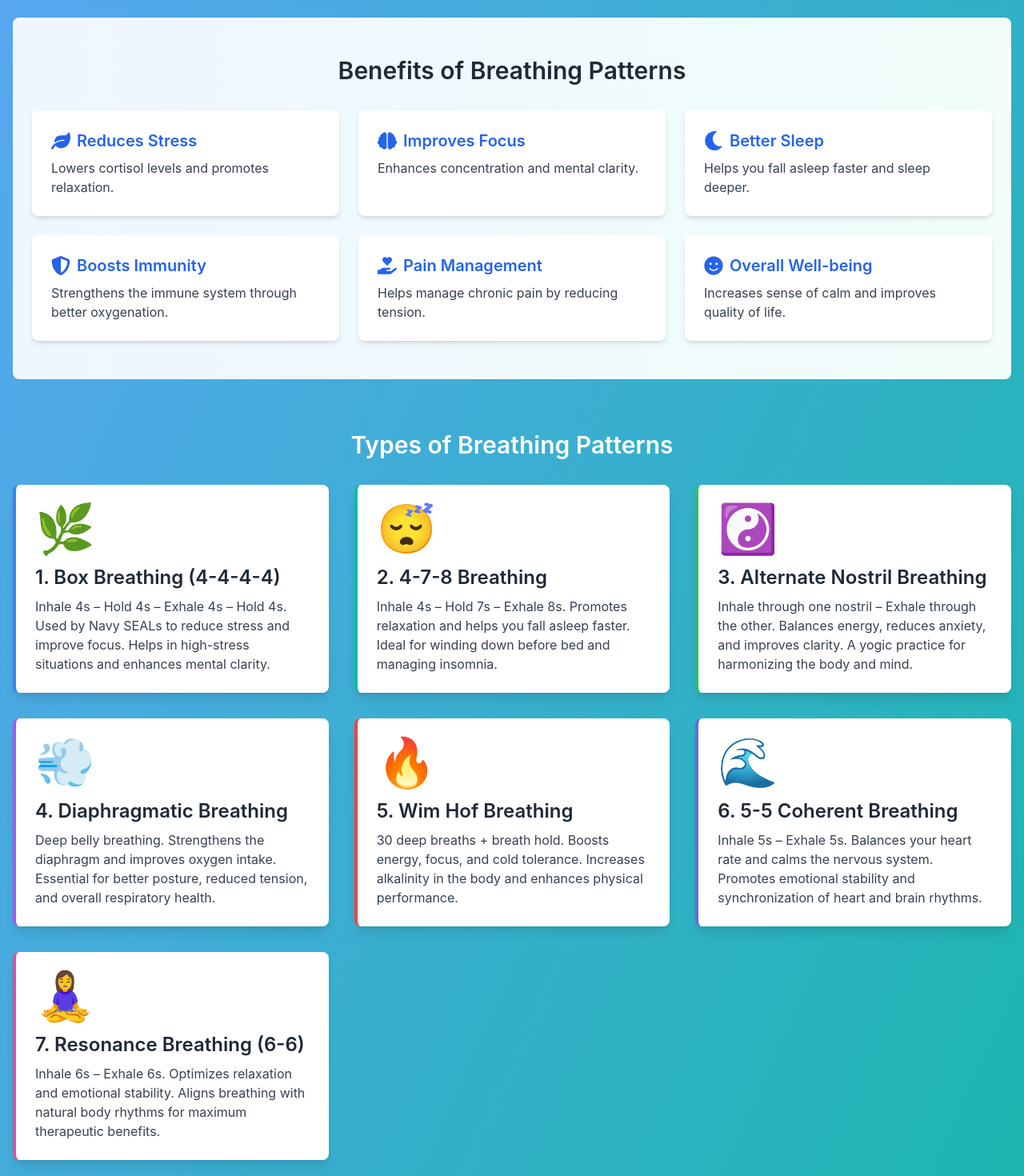
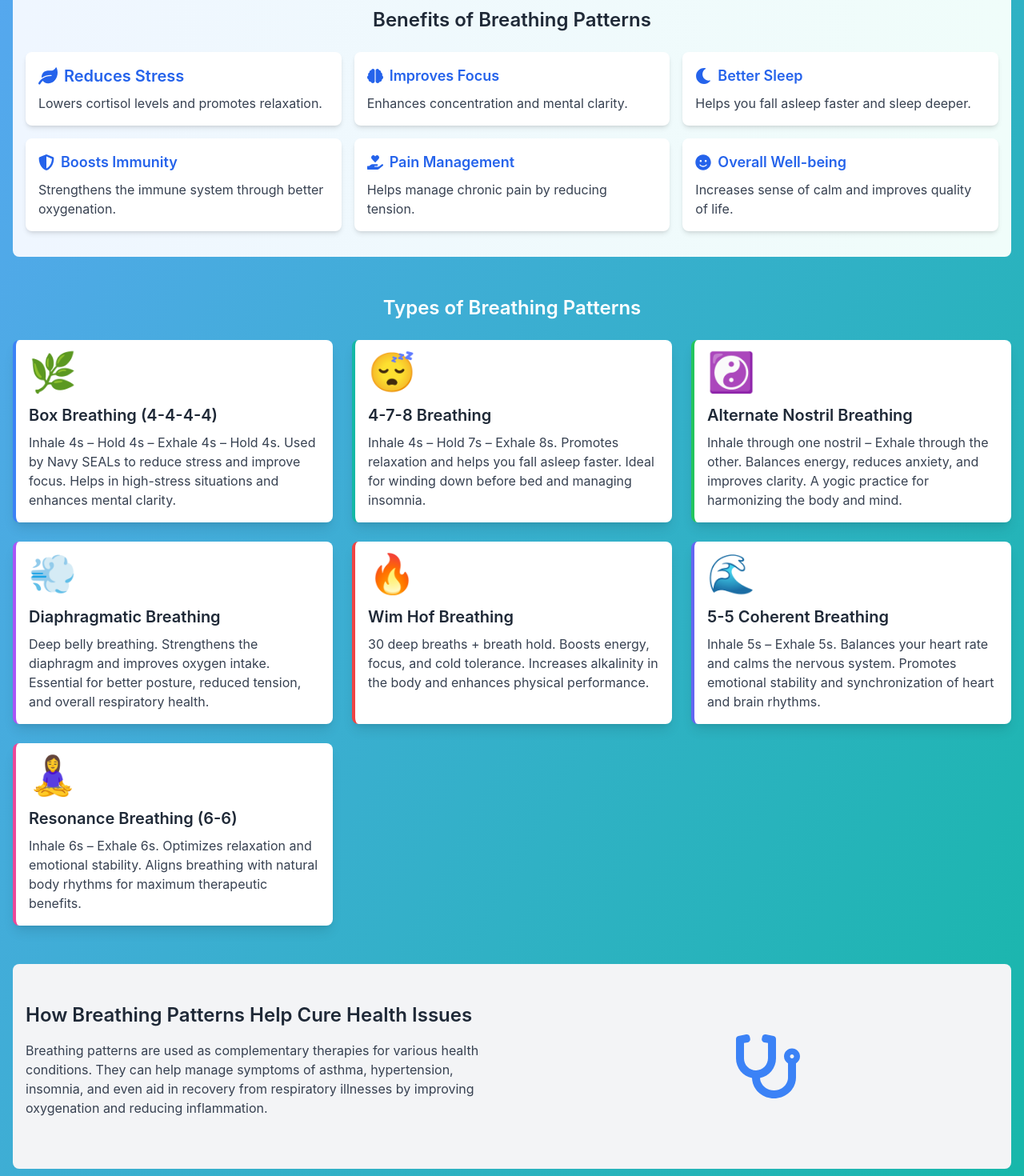
Before and after one commit to harshitMrt/Breathing-Pattern, a React (Create React App) app: page / in a window 1280 px wide. Shown: the part 680-2150 px from the top of the page at 80% size. Built offline with nearby package versions, Linux system fonts and the light colour scheme.

Commit message:
delete level fn added

```diff
--- a/src/components/LandingPage.jsx
+++ b/src/components/LandingPage.jsx
@@ -16,9 +16,9 @@ const LandingPage = ({ onStart }) => {
   return (
     <div className="min-h-screen bg-gradient-to-br from-blue-400 to-teal-500">
       <Header />
-      <div className="container mx-auto px-4 py-8">
-        <div className="text-center mb-12">
-          <p className="text-2xl text-white leading-relaxed">
+      <div className="container mx-auto px-4 py-4">
+        <div className="text-center mb-8">
+          <p className="text-xl text-white leading-relaxed">
             Discover the power of controlled breathing for a healthier, calmer
             life. Our app guides you through structured breathing exercises to
             reduce stress, improve focus, and enhance overall well-being.
@@ -30,7 +30,7 @@ const LandingPage = ({ onStart }) => {
               <img
                 src="/breathing patterns.png"
                 alt="Breathing Patterns"
-                className="rounded-lg shadow-lg"
+                className="rounded-lg shadow-lg max-w-full h-auto"
               />
             </div>
             <div className="md:w-1/2 md:pl-8">
@@ -46,12 +46,12 @@ const LandingPage = ({ onStart }) => {
             </div>
           </div>
         </section>
-        <section className="mb-16 bg-gradient-to-r from-blue-50 to-teal-50 py-12 px-6 rounded-lg">
-          <h2 className="text-3xl font-semibold text-center text-gray-800 mb-8">
+        <section className="mb-12 bg-gradient-to-r from-blue-50 to-teal-50 py-8 px-4 rounded-lg">
+          <h2 className="text-2xl font-semibold text-center text-gray-800 mb-6">
             Benefits of Breathing Patterns
           </h2>
-          <div className="grid grid-cols-1 md:grid-cols-2 lg:grid-cols-3 gap-6">
-            <div className="bg-white p-6 rounded-lg shadow-md">
+          <div className="grid grid-cols-1 md:grid-cols-2 lg:grid-cols-3 gap-4">
+            <div className="bg-white p-4 rounded-lg shadow-md">
               <h3 className="text-xl font-semibold text-blue-600 mb-2 flex items-center">
                 <FaLeaf size={24} className="mr-2" /> Reduces Stress
               </h3>
@@ -59,42 +59,42 @@ const LandingPage = ({ onStart }) => {
                 Lowers cortisol levels and promotes relaxation.
               </p>
             </div>
-            <div className="bg-white p-6 rounded-lg shadow-md">
-              <h3 className="text-xl font-semibold text-blue-600 mb-2 flex items-center">
-                <FaBrain size={24} className="mr-2" /> Improves Focus
+            <div className="bg-white p-4 rounded-lg shadow-md">
+              <h3 className="text-lg font-semibold text-blue-600 mb-2 flex items-center">
+                <FaBrain size={20} className="mr-2" /> Improves Focus
               </h3>
               <p className="text-gray-700">
                 Enhances concentration and mental clarity.
               </p>
             </div>
-            <div className="bg-white p-6 rounded-lg shadow-md">
-              <h3 className="text-xl font-semibold text-blue-600 mb-2 flex items-center">
-                <FaMoon size={24} className="mr-2" /> Better Sleep
+            <div className="bg-white p-4 rounded-lg shadow-md">
+              <h3 className="text-lg font-semibold text-blue-600 mb-2 flex items-center">
+                <FaMoon size={20} className="mr-2" /> Better Sleep
               </h3>
               <p className="text-gray-700">
                 Helps you fall asleep faster and sleep deeper.
               </p>
             </div>
-            <div className="bg-white p-6 rounded-lg shadow-md">
-              <h3 className="text-xl font-semibold text-blue-600 mb-2 flex items-center">
-                <FaShieldAlt size={24} className="mr-2" /> Boosts Immunity
+            <div className="bg-white p-4 rounded-lg shadow-md">
+              <h3 className="text-lg font-semibold text-blue-600 mb-2 flex items-center">
+                <FaShieldAlt size={20} className="mr-2" /> Boosts Immunity
               </h3>
               <p className="text-gray-700">
                 Strengthens the immune system through better oxygenation.
               </p>
             </div>
-            <div className="bg-white p-6 rounded-lg shadow-md">
-              <h3 className="text-xl font-semibold text-blue-600 mb-2 flex items-center">
-                <FaHandHoldingHeart size={24} className="mr-2" /> Pain
+            <div className="bg-white p-4 rounded-lg shadow-md">
+              <h3 className="text-lg font-semibold text-blue-600 mb-2 flex items-center">
+                <FaHandHoldingHeart size={20} className="mr-2" /> Pain
                 Management
               </h3>
               <p className="text-gray-700">
                 Helps manage chronic pain by reducing tension.
               </p>
             </div>
-            <div className="bg-white p-6 rounded-lg shadow-md">
-              <h3 className="text-xl font-semibold text-blue-600 mb-2 flex items-center">
-                <FaSmile size={24} className="mr-2" /> Overall Well-being
+            <div className="bg-white p-4 rounded-lg shadow-md">
+              <h3 className="text-lg font-semibold text-blue-600 mb-2 flex items-center">
+                <FaSmile size={20} className="mr-2" /> Overall Well-being
               </h3>
               <p className="text-gray-700">
                 Increases sense of calm and improves quality of life.
@@ -102,15 +102,15 @@ const LandingPage = ({ onStart }) => {
             </div>
           </div>
         </section>
-        <section className="mb-16">
-          <h2 className="text-3xl font-semibold text-center text-white mb-8">
+        <section className="mb-12">
+          <h2 className="text-2xl font-semibold text-center text-white mb-6">
             Types of Breathing Patterns
           </h2>
-          <div className="grid grid-cols-1 md:grid-cols-2 lg:grid-cols-3 gap-8">
-            <div className="bg-white p-6 rounded-lg shadow-lg border-l-4 border-blue-500">
-              <div className="text-6xl mb-4">🌿</div>
-              <h3 className="text-2xl font-semibold text-gray-800 mb-2">
-                1. Box Breathing (4-4-4-4)
+          <div className="grid grid-cols-1 md:grid-cols-2 lg:grid-cols-3 gap-6">
+            <div className="bg-white p-4 rounded-lg shadow-lg border-l-4 border-blue-500">
+              <div className="text-5xl mb-4">🌿</div>
+              <h3 className="text-xl font-semibold text-gray-800 mb-2">
+                Box Breathing (4-4-4-4)
               </h3>
               <p className="text-gray-700">
                 Inhale 4s – Hold 4s – Exhale 4s – Hold 4s. Used by Navy SEALs to
@@ -118,10 +118,10 @@ const LandingPage = ({ onStart }) => {
                 and enhances mental clarity.
               </p>
             </div>
-            <div className="bg-white p-6 rounded-lg shadow-lg border-l-4 border-teal-500">
-              <div className="text-6xl mb-4">😴</div>
-              <h3 className="text-2xl font-semibold text-gray-800 mb-2">
-                2. 4-7-8 Breathing
+            <div className="bg-white p-4 rounded-lg shadow-lg border-l-4 border-teal-500">
+              <div className="text-5xl mb-4">😴</div>
+              <h3 className="text-xl font-semibold text-gray-800 mb-2">
+                4-7-8 Breathing
               </h3>
               <p className="text-gray-700">
                 Inhale 4s – Hold 7s – Exhale 8s. Promotes relaxation and helps
@@ -129,10 +129,10 @@ const LandingPage = ({ onStart }) => {
                 managing insomnia.
               </p>
             </div>
-            <div className="bg-white p-6 rounded-lg shadow-lg border-l-4 border-green-500">
-              <div className="text-6xl mb-4">☯️</div>
-              <h3 className="text-2xl font-semibold text-gray-800 mb-2">
-                3. Alternate Nostril Breathing
+            <div className="bg-white p-4 rounded-lg shadow-lg border-l-4 border-green-500">
+              <div className="text-5xl mb-4">☯️</div>
+              <h3 className="text-xl font-semibold text-gray-800 mb-2">
+                Alternate Nostril Breathing
               </h3>
               <p className="text-gray-700">
                 Inhale through one nostril – Exhale through the other. Balances
@@ -140,10 +140,10 @@ const LandingPage = ({ onStart }) => {
                 for harmonizing the body and mind.
               </p>
             </div>
-            <div className="bg-white p-6 rounded-lg shadow-lg border-l-4 border-purple-500">
-              <div className="text-6xl mb-4">💨</div>
-              <h3 className="text-2xl font-semibold text-gray-800 mb-2">
-                4. Diaphragmatic Breathing
+            <div className="bg-white p-4 rounded-lg shadow-lg border-l-4 border-purple-500">
+              <div className="text-5xl mb-4">💨</div>
+              <h3 className="text-xl font-semibold text-gray-800 mb-2">
+                Diaphragmatic Breathing
               </h3>
               <p className="text-gray-700">
                 Deep belly breathing. Strengthens the diaphragm and improves
@@ -151,10 +151,10 @@ const LandingPage = ({ onStart }) => {
                 and overall respiratory health.
               </p>
             </div>
-            <div className="bg-white p-6 rounded-lg shadow-lg border-l-4 border-red-500">
-              <div className="text-6xl mb-4">🔥</div>
-              <h3 className="text-2xl font-semibold text-gray-800 mb-2">
-                5. Wim Hof Breathing
+            <div className="bg-white p-4 rounded-lg shadow-lg border-l-4 border-red-500">
+              <div className="text-5xl mb-4">🔥</div>
+              <h3 className="text-xl font-semibold text-gray-800 mb-2">
+                Wim Hof Breathing
               </h3>
               <p className="text-gray-700">
                 30 deep breaths + breath hold. Boosts energy, focus, and cold
@@ -162,10 +162,10 @@ const LandingPage = ({ onStart }) => {
                 physical performance.
               </p>
             </div>
-            <div className="bg-white p-6 rounded-lg shadow-lg border-l-4 border-indigo-500">
-              <div className="text-6xl mb-4">🌊</div>
-              <h3 className="text-2xl font-semibold text-gray-800 mb-2">
-                6. 5-5 Coherent Breathing
+            <div className="bg-white p-4 rounded-lg shadow-lg border-l-4 border-indigo-500">
+              <div className="text-5xl mb-4">🌊</div>
+              <h3 className="text-xl font-semibold text-gray-800 mb-2">
+                5-5 Coherent Breathing
               </h3>
               <p className="text-gray-700">
                 Inhale 5s – Exhale 5s. Balances your heart rate and calms the
@@ -173,10 +173,10 @@ const LandingPage = ({ onStart }) => {
                 of heart and brain rhythms.
               </p>
             </div>
-            <div className="bg-white p-6 rounded-lg shadow-lg border-l-4 border-pink-500">
-              <div className="text-6xl mb-4">🧘‍♀️</div>
-              <h3 className="text-2xl font-semibold text-gray-800 mb-2">
-                7. Resonance Breathing (6-6)
+            <div className="bg-white p-4 rounded-lg shadow-lg border-l-4 border-pink-500">
+              <div className="text-5xl mb-4">🧘‍♀️</div>
+              <h3 className="text-xl font-semibold text-gray-800 mb-2">
+                Resonance Breathing (6-6)
               </h3>
               <p className="text-gray-700">
                 Inhale 6s – Exhale 6s. Optimizes relaxation and emotional
@@ -186,13 +186,13 @@ const LandingPage = ({ onStart }) => {
             </div>
           </div>
         </section>
-        <section className="mb-16 bg-gray-100 py-12 px-6 rounded-lg">
+        <section className="mb-12 bg-gray-100 py-8 px-4 rounded-lg">
           <div className="flex flex-col md:flex-row items-center">
-            <div className="md:w-1/2 mb-8 md:mb-0">
-              <h2 className="text-3xl font-semibold text-gray-800 mb-4">
+            <div className="md:w-1/2 mb-6 md:mb-0">
+              <h2 className="text-2xl font-semibold text-gray-800 mb-4">
                 How Breathing Patterns Help Cure Health Issues
               </h2>
-              <p className="text-lg text-gray-700 mb-4">
+              <p className="text-base text-gray-700 mb-4">
                 Breathing patterns are used as complementary therapies for
                 various health conditions. They can help manage symptoms of
                 asthma, hypertension, insomnia, and even aid in recovery from
@@ -201,8 +201,8 @@ const LandingPage = ({ onStart }) => {
               </p>
             </div>
             <div className="md:w-1/2 md:pl-8">
-              <div className="flex items-center justify-center h-64 rounded-lg">
-                <FaStethoscope size={100} className="text-blue-500" />
+              <div className="flex items-center justify-center h-48 rounded-lg">
+                <FaStethoscope size={80} className="text-blue-500" />
               </div>
             </div>
           </div>
@@ -210,7 +210,7 @@ const LandingPage = ({ onStart }) => {
         <div className="text-center">
           <button
             onClick={onStart}
-            className="bg-gradient-to-r from-blue-500 to-teal-500 text-white px-10 py-4 rounded-lg font-semibold text-xl hover:from-blue-600 hover:to-teal-600 transition duration-300 shadow-lg"
+            className="bg-gradient-to-r from-blue-500 to-teal-500 text-white px-8 py-3 rounded-lg font-semibold text-lg hover:from-blue-600 hover:to-teal-600 transition duration-300 shadow-lg"
           >
             Start Your Breathing Journey
           </button>
--- a/src/components/LevelList.jsx
+++ b/src/components/LevelList.jsx
@@ -1,20 +1,33 @@
 import React from "react";
 import { useAppContext } from "../context/context";
+import { FaTrash } from "react-icons/fa";
 
 const LevelList = ({ onSelect }) => {
-  const { levels } = useAppContext();
+  const { levels, deleteLevel } = useAppContext();
+
+  const handleDelete = (e, id) => {
+    e.stopPropagation();
+    deleteLevel(id);
+  };
 
   return (
     <div className="space-y-2">
       {levels.map((item, index) => (
+        <div key={item.id} className="flex items-center">
           <button
-          key={item.id}
             onClick={() => onSelect(index)}
-          className="w-full text-left p-2 bg-gray-100 hover:bg-gray-200 rounded-md transition"
+            className="flex-1 text-left p-2 bg-gray-100 hover:bg-gray-200 rounded-md transition"
           >
             <div className="font-medium">{item.title}</div>
             <div className="text-sm text-gray-600">{item.description}</div>
           </button>
+          <button
+            onClick={(e) => handleDelete(e, item.id)}
+            className="ml-2 p-2 bg-red-500 text-white hover:bg-red-600 rounded-md transition"
+          >
+            <FaTrash size={14} />
+          </button>
+        </div>
       ))}
     </div>
   );
--- a/src/context/context.jsx
+++ b/src/context/context.jsx
@@ -57,6 +57,10 @@ export const AppContextProvider = ({ children }) => {
     ]);
   };
 
+  const deleteLevel = (id) => {
+    setLevels((prev) => prev.filter((level) => level.id !== id));
+  };
+
   const phaseInstructions = [
     "Breathe in slowly",
     "Hold your breath",
@@ -65,7 +69,9 @@ export const AppContextProvider = ({ children }) => {
   ];
 
   return (
-    <AppContext.Provider value={{ levels, addLevel, phaseInstructions }}>
+    <AppContext.Provider
+      value={{ levels, addLevel, deleteLevel, phaseInstructions }}
+    >
       {children}
     </AppContext.Provider>
   );
```
Also changed, not shown: src/components/BreathingCircle.jsx (+58 -25 lines). Lines whose indentation alone changed are shown as unchanged.
